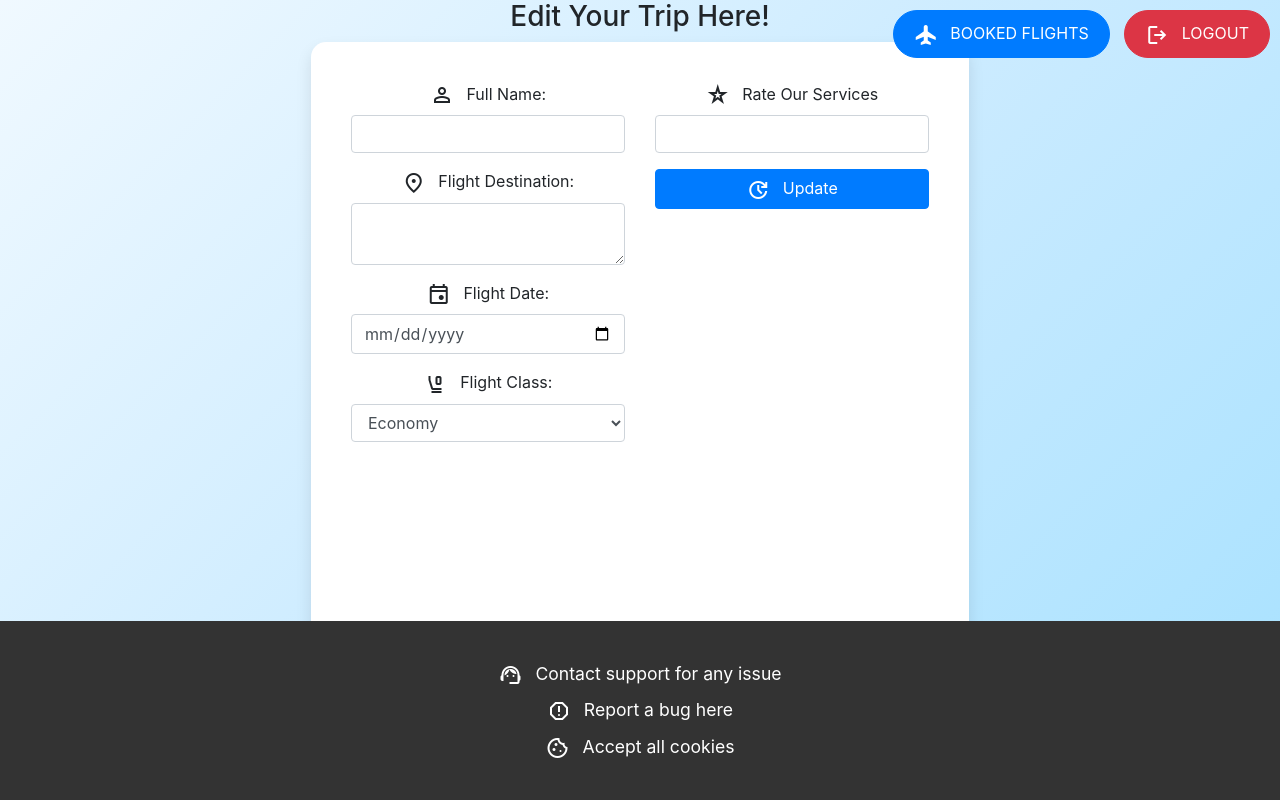
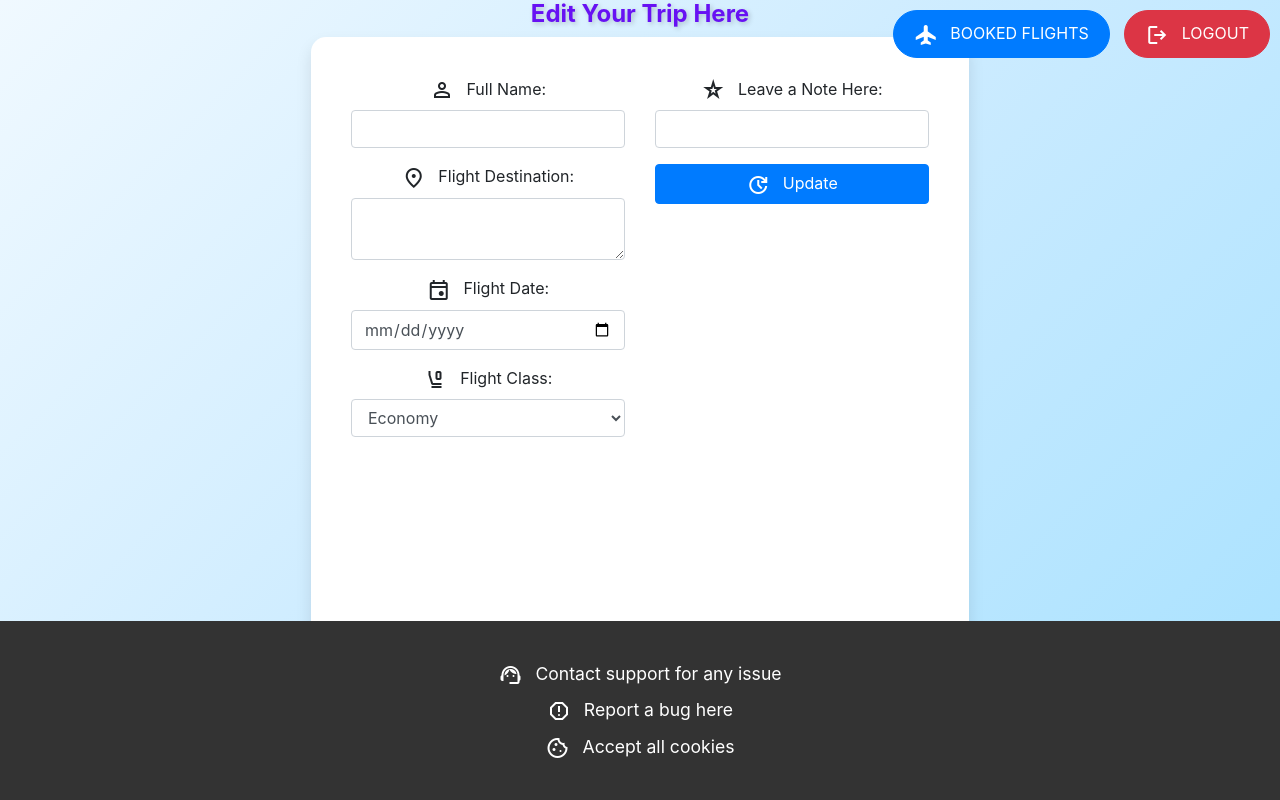
Before and after one commit to Hopex13/Solo_Project, a Flask app: page /trips/edit/1 in a window 1280 px wide. Run offline with Flask 3, Linux system fonts and the light colour scheme; the visitor is signed in with stand-in values (Sample User, id 1); data that the repository does not hold is empty.

Commit message:
Solo Project

```diff
--- a/flask_app/templates/dashboard.html
+++ b/flask_app/templates/dashboard.html
@@ -274,7 +274,7 @@ body.dark-mode .toggle-dark-mode:hover {
 
 
     <div class="container text-center mt-5">
-        <h1 class="display-4 font-weight-bold " style="text-shadow: 2px 2px 5px rgba(0,0,0,0.2);color: #6711f3;">
+        <h1 class="display-6 font-weight-bold " style="text-shadow: 2px 2px 5px rgba(0,0,0,0.2);color: #6711f3;">
             <span class="material-symbols-outlined" style="vertical-align: middle; font-size: 48px; color: #cc00ff;">flight</span>
             Welcome to Your Flight Booking System, {{user.first_name}}!
         </h1>
--- a/flask_app/templates/trip_edit.html
+++ b/flask_app/templates/trip_edit.html
@@ -121,12 +121,15 @@
     <link rel="stylesheet"
         href="https://fonts.googleapis.com/css2?family=Material+Symbols+Outlined:opsz,wght,FILL,GRAD@20..48,100..700,0..1,-50..200" />
     <link href="https://fonts.googleapis.com/css2?family=Roboto:wght@400;700&display=swap" rel="stylesheet">
-    <title>Edit Your Trip</title>
+    <title>Trip Edit</title>
 </head>
 
 <body>
 
-    <h3>Edit Your Trip Here!</h3>
+    <h4 class="display-6 font-weight-bold text-center " style="text-shadow: 2px 2px 5px rgba(0,0,0,0.2);color: #6711f3;">Edit Your Trip Here</h4>
+
+
+
 
     <div class="top-right-buttons">
         <a href="/trips" class="btn btn-primary">
@@ -176,7 +179,7 @@
             <div class="col-6">
                 <div class="form-group">
                     <label for="rate">
-                        <span class="material-symbols-outlined">star_rate</span> Rate Our Services
+                        <span class="material-symbols-outlined">star_rate</span> Leave a Note Here:
                     </label>
                     <input type="text" id="rate" class="form-control" name="rate" required>
                 </div>
```
Also changed, not shown: flask_app/templates/trip_create.html (+7 -4 lines), pglsSF0p3D.jpg (deleted), wire.jpg (deleted), 3 other files.
